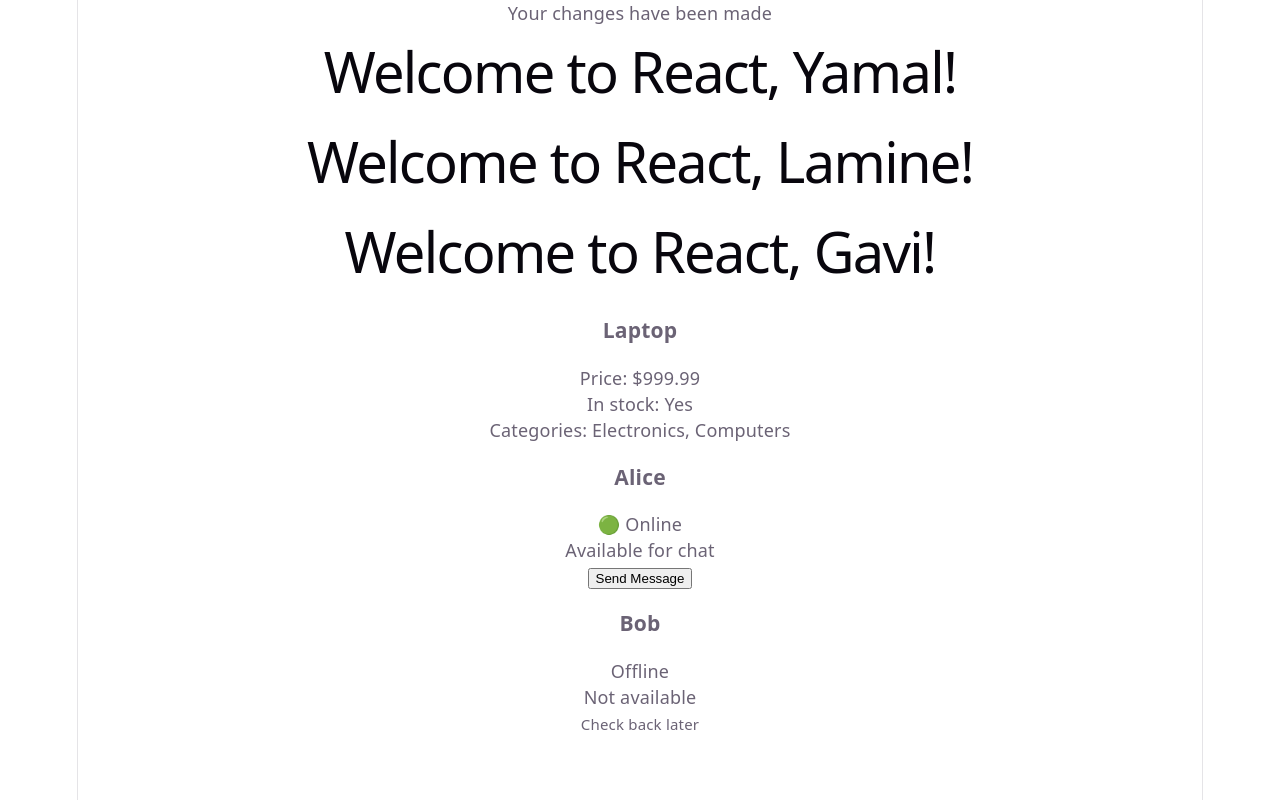
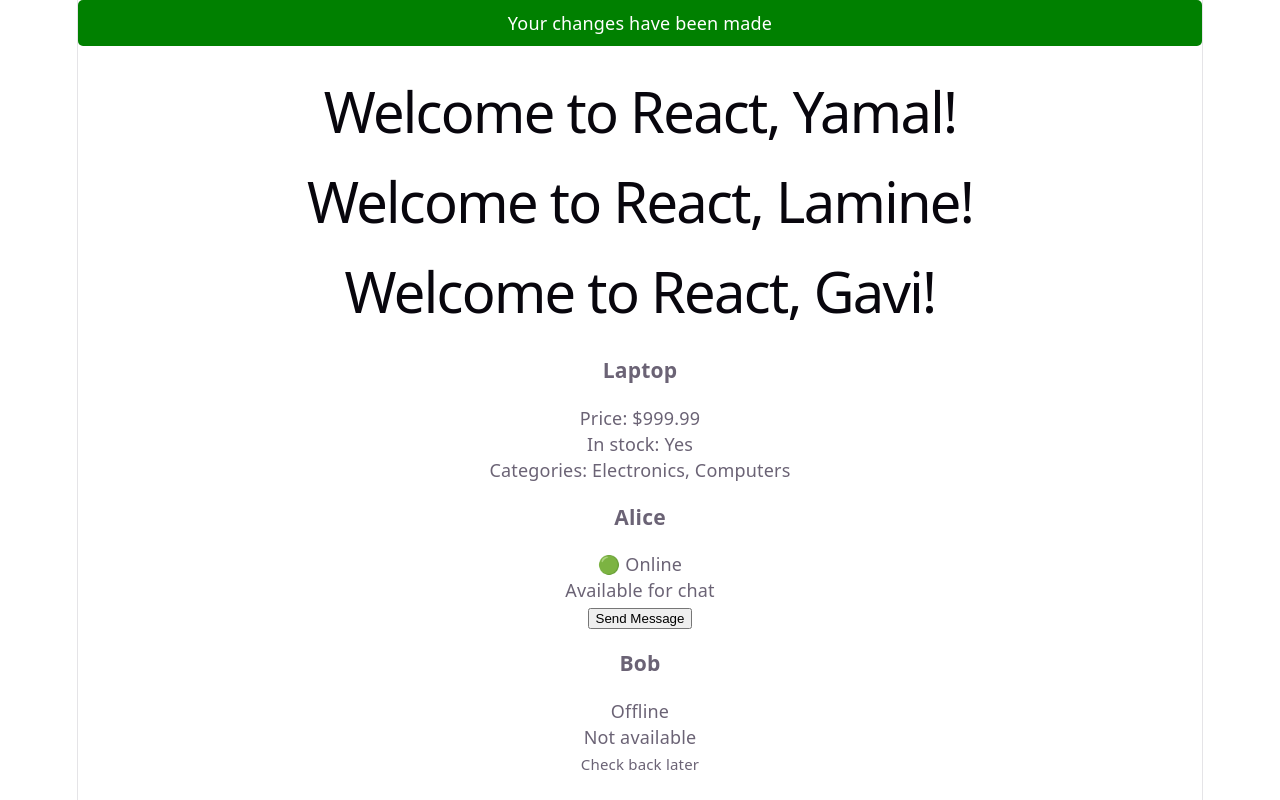
Before and after one commit to namugarurasyda/props, a React (Vite) app in the folder props-cr/: page / in a window 1280 px wide. Built offline with nearby package versions, Linux system fonts and the light colour scheme.

Commit message:
In style

```diff
--- a/props-cr/src/components/Alert.jsx
+++ b/props-cr/src/components/Alert.jsx
@@ -1,6 +1,14 @@
-export const Alert = ({ children }) => {
+export const Alert = ({ children , type="success"}) => {
     return (
-        <div>
+        <div
+            style={{
+            backgroundColor: type === "success" ? "green" : "red",
+            color:"#fff",
+            padding:"10px",
+            borderRadius:"5px",
+            marginBottom:"20px"
+         }}
+         >
             {children}
         </div>
     )
```
